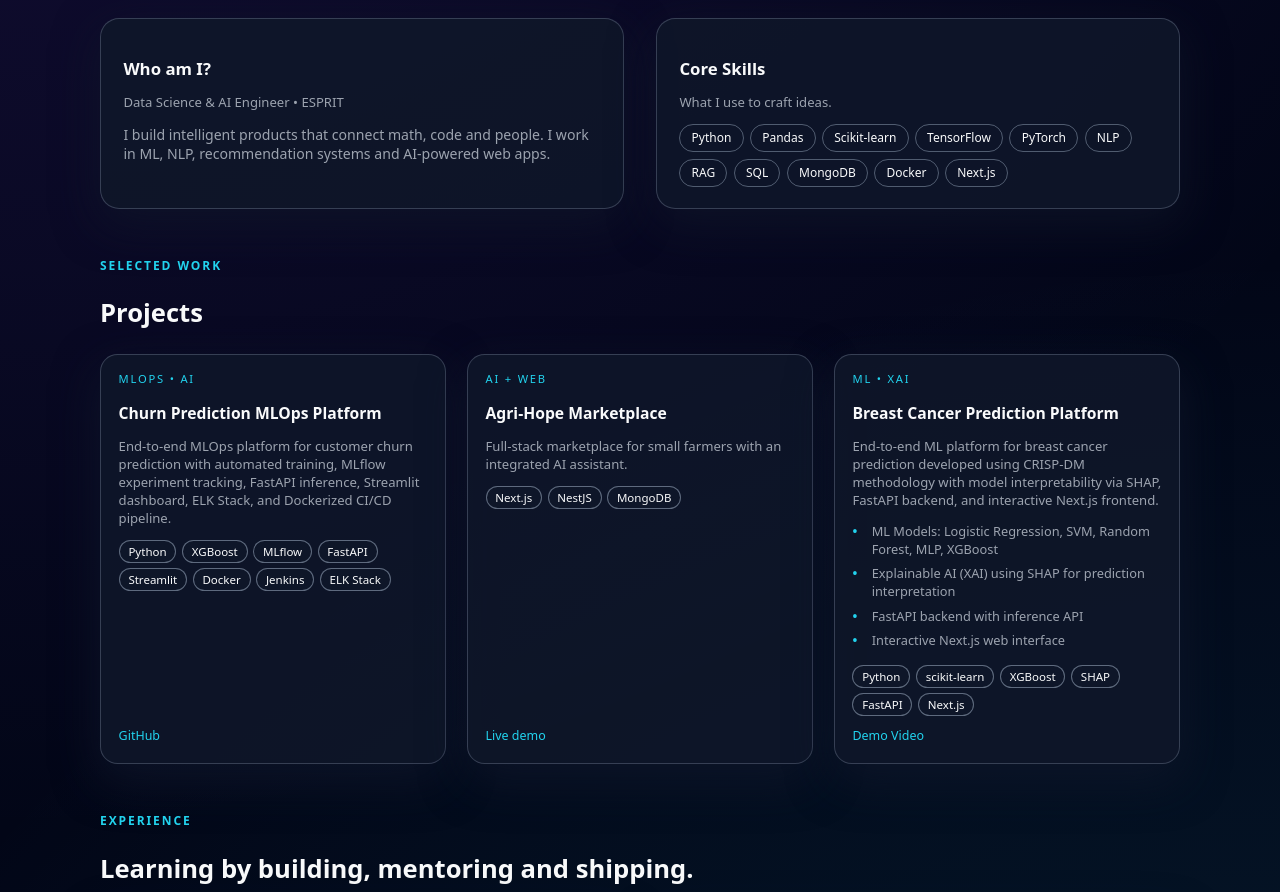
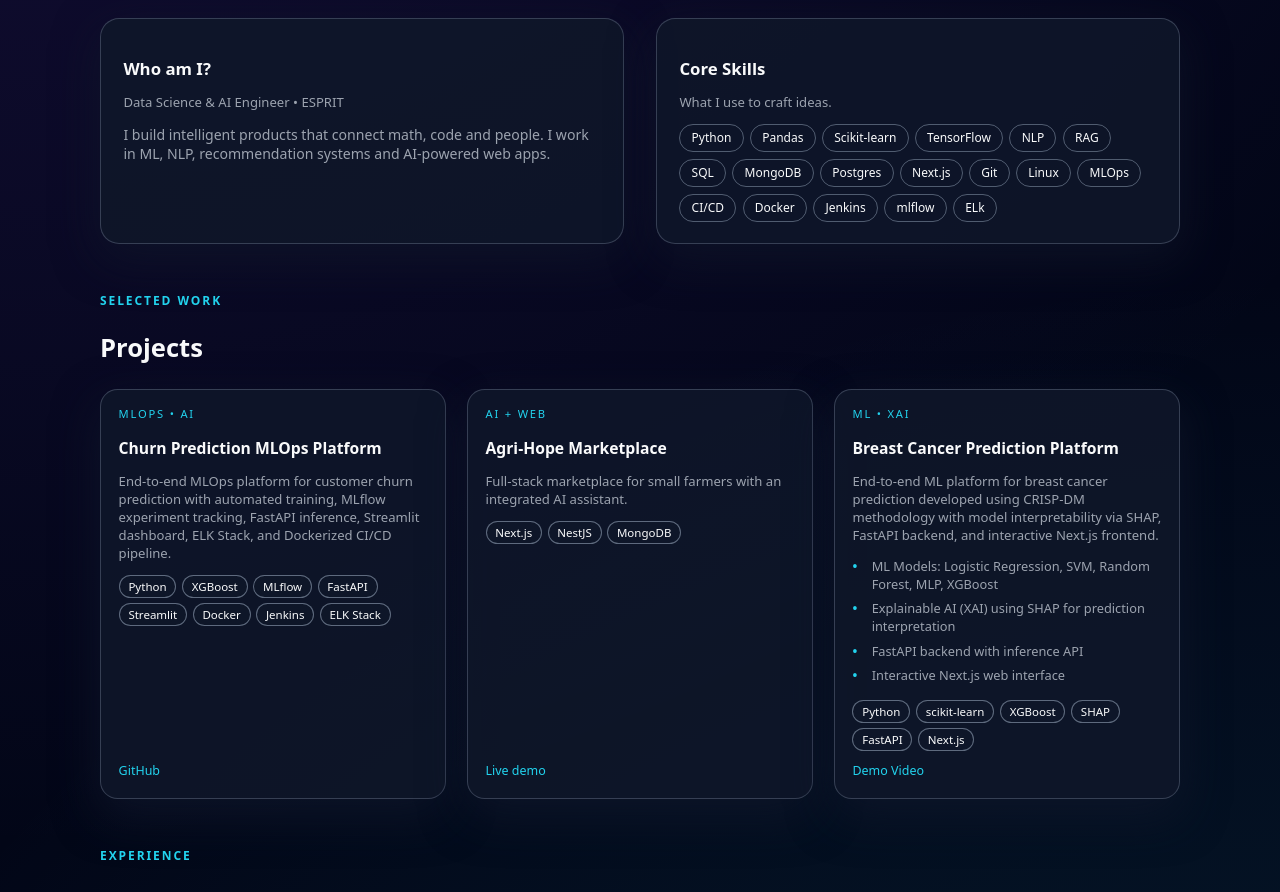
Before and after one commit to natej-ghodbane/Portfolio, a Next.js app in the folder portfolio/: page / in a window 1280 px wide. Shown: the part 900-1792 px from the top of the page. Built offline with nearby package versions, Linux system fonts and the light colour scheme; no server answers.

Commit message:
Chore : Title + About

```diff
--- a/portfolio/app/components/About.tsx
+++ b/portfolio/app/components/About.tsx
@@ -27,13 +27,20 @@ export default function About() {
             <span className="chip">Pandas</span>
             <span className="chip">Scikit-learn</span>
             <span className="chip">TensorFlow</span>
-            <span className="chip">PyTorch</span>
             <span className="chip">NLP</span>
             <span className="chip">RAG</span>
             <span className="chip">SQL</span>
             <span className="chip">MongoDB</span>
+            <span className="chip">Postgres</span>
+            <span className="chip">Next.js</span>
+            <span className="chip">Git</span>
+            <span className="chip">Linux</span>
+            <span className="chip">MLOps</span>
+            <span className="chip">CI/CD</span>
             <span className="chip">Docker</span>
-            <span className="chip">Next.js</span>
+            <span className="chip">Jenkins</span>
+            <span className="chip">mlflow</span>
+            <span className="chip">ELk</span>
           </div>
         </article>
       </div>
--- a/portfolio/app/layout.tsx
+++ b/portfolio/app/layout.tsx
@@ -2,9 +2,9 @@ import "./globals.css";
 import type { Metadata } from "next";
 
 export const metadata: Metadata = {
-  title: "Portfolio | Data Science & AI Engineer",
+  title: "Natej Ghodbane | Data Science & AI Engineer",
   description:
-    "Portfolio of a creative Data Science & AI Engineer showcasing ML, MLOps and full-stack projects.",
+    "Portfolio of a Data Science & AI Engineer showcasing ML, MLOps and full-stack projects.",
 };
 
 export default function RootLayout({
```
